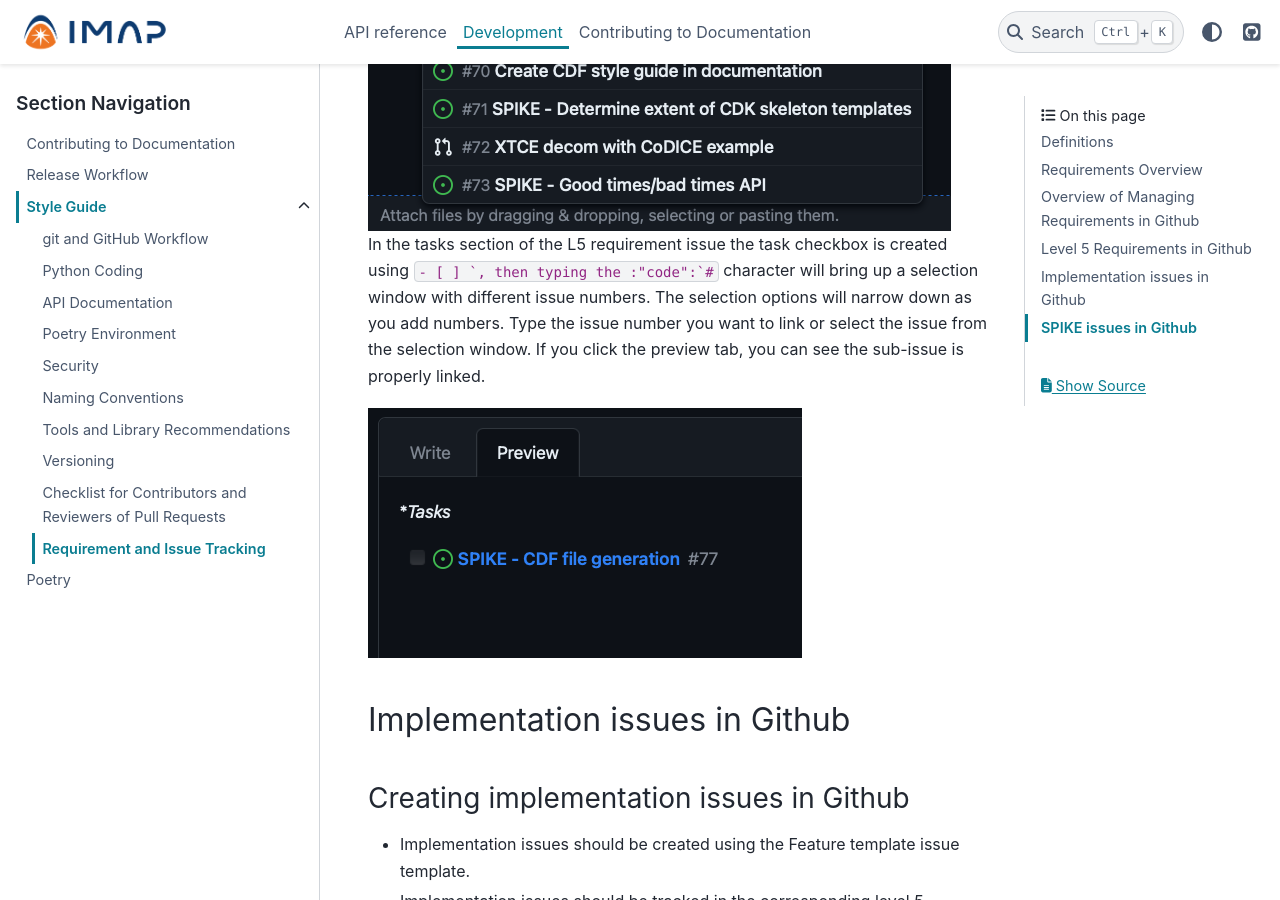
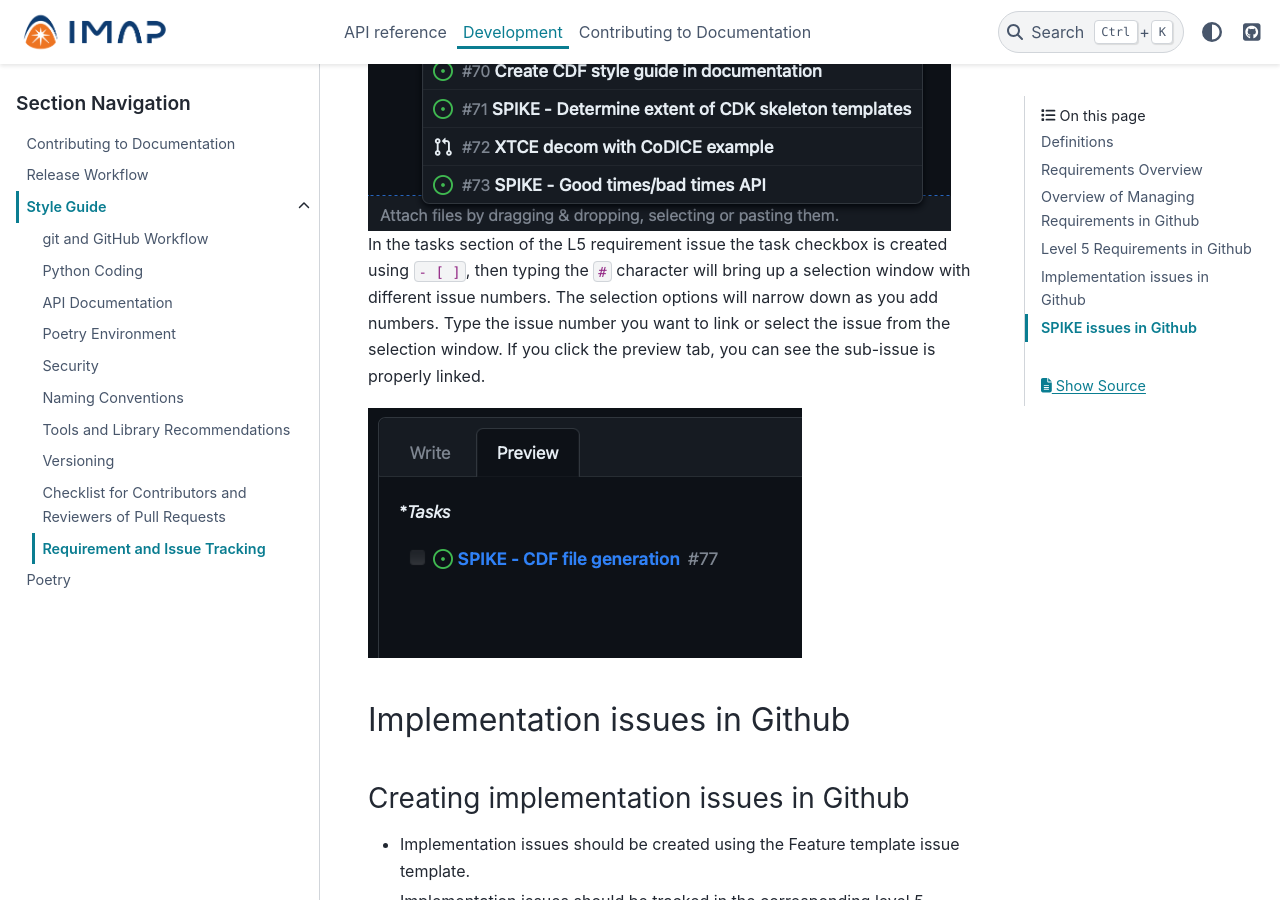
Before and after one commit to IMAP-Science-Operations-Center/imap_processing, a Sphinx documentation site: the page built from docs/source/development/style-guide/requirement-and-issue-tracking.rst, in a window 1280 px wide and 900 px high, scrolled down 5966 px. Built offline with Sphinx 7.4.7 and the PyData theme 0.15.4, drawn with Linux system fonts in a browser that asks for light colours.

Commit message:
fixed code formatting

```diff
--- a/docs/source/development/style-guide/requirement-and-issue-tracking.rst
+++ b/docs/source/development/style-guide/requirement-and-issue-tracking.rst
@@ -96,7 +96,7 @@ The task list can be created as follows:
    :width: 583
    :height: 280
 
-In the tasks section of the L5 requirement issue the task checkbox is created using :code:`- [ ] `, then typing the :"code":`#` character will bring up a selection window with different issue numbers. The selection options will narrow down as you add numbers. Type the issue number you want to link or select the issue from the selection window. If you click the preview tab, you can see the sub-issue is properly linked.
+In the tasks section of the L5 requirement issue the task checkbox is created using :code:`- [ ]`, then typing the :code:`#` character will bring up a selection window with different issue numbers. The selection options will narrow down as you add numbers. Type the issue number you want to link or select the issue from the selection window. If you click the preview tab, you can see the sub-issue is properly linked.
 
 .. image:: ../../_static/sub-issue-preview.png
    :alt: Requirement decomposition diagram
```
